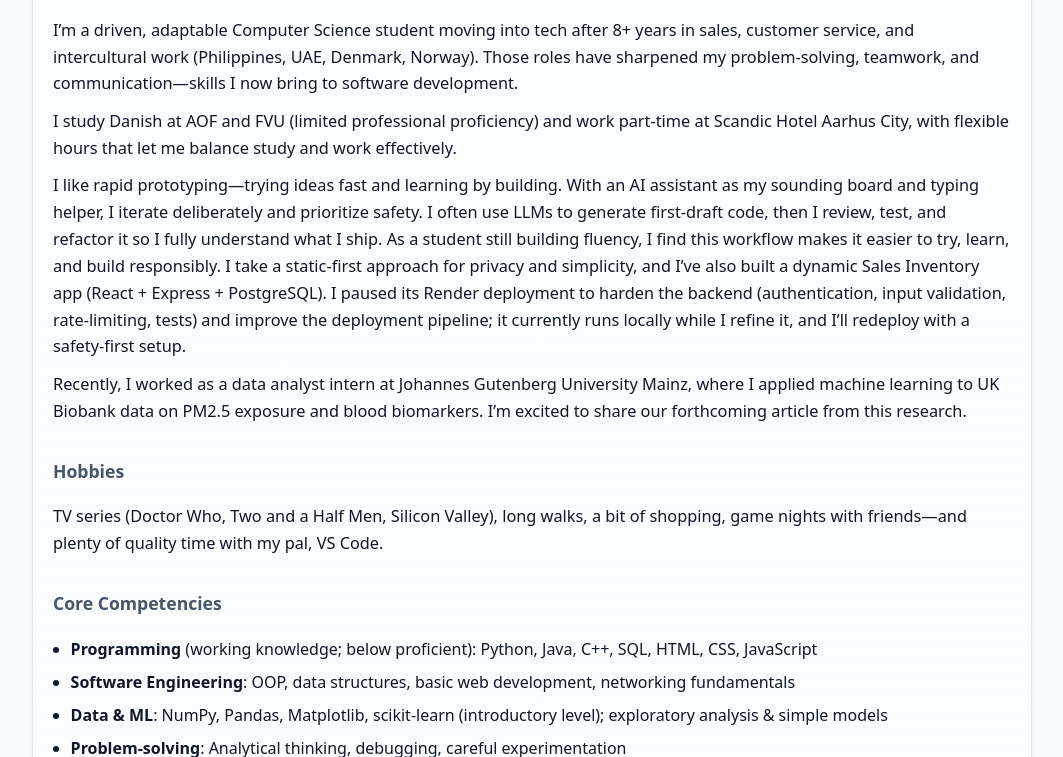
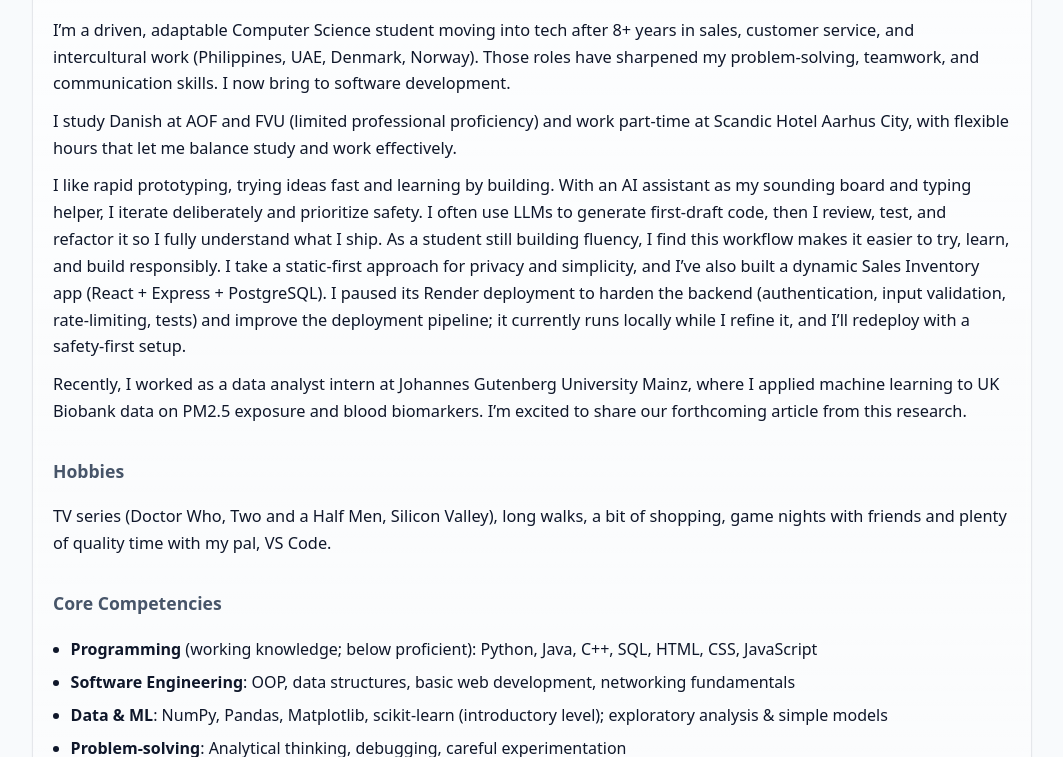
Before and after one commit to GraceDuquiza/GraceDuquiza.github.io, a website: page index.html in a window 1280 px wide. Shown: the part 400-1157 px from the top of the page, without its empty margins (108-1171 px from the left). Drawn offline with Linux system fonts and the light colour scheme.

Commit message:
update html

```diff
--- a/index.html
+++ b/index.html
@@ -96,16 +96,16 @@
             <!-- ===== About (EN) ===== -->
             <section class="lang lang-en">
                 <h2>About Me</h2>
-                <p>I’m a driven, adaptable Computer Science student moving into tech after 8+ years in sales, customer service, and intercultural work (Philippines, UAE, Denmark, Norway). Those roles have sharpened my problem-solving, teamwork, and communication—skills I now bring to software development.</p>
+                <p>I’m a driven, adaptable Computer Science student moving into tech after 8+ years in sales, customer service, and intercultural work (Philippines, UAE, Denmark, Norway). Those roles have sharpened my problem-solving, teamwork, and communication skills. I now bring to software development.</p>
 
                 <p>I study Danish at AOF and FVU (limited professional proficiency) and work part-time at Scandic Hotel Aarhus City, with flexible hours that let me balance study and work effectively.</p>
 
-                <p>I like rapid prototyping—trying ideas fast and learning by building. With an AI assistant as my sounding board and typing helper, I iterate deliberately and prioritize safety. I often use LLMs to generate first-draft code, then I review, test, and refactor it so I fully understand what I ship. As a student still building fluency, I find this workflow makes it easier to try, learn, and build responsibly. I take a static-first approach for privacy and simplicity, and I’ve also built a dynamic Sales Inventory app (React + Express + PostgreSQL). I paused its Render deployment to harden the backend (authentication, input validation, rate-limiting, tests) and improve the deployment pipeline; it currently runs locally while I refine it, and I’ll redeploy with a safety-first setup.</p>
+                <p>I like rapid prototyping, trying ideas fast and learning by building. With an AI assistant as my sounding board and typing helper, I iterate deliberately and prioritize safety. I often use LLMs to generate first-draft code, then I review, test, and refactor it so I fully understand what I ship. As a student still building fluency, I find this workflow makes it easier to try, learn, and build responsibly. I take a static-first approach for privacy and simplicity, and I’ve also built a dynamic Sales Inventory app (React + Express + PostgreSQL). I paused its Render deployment to harden the backend (authentication, input validation, rate-limiting, tests) and improve the deployment pipeline; it currently runs locally while I refine it, and I’ll redeploy with a safety-first setup.</p>
 
                 <p>Recently, I worked as a data analyst intern at Johannes Gutenberg University Mainz, where I applied machine learning to UK Biobank data on PM2.5 exposure and blood biomarkers. I’m excited to share our forthcoming article from this research.</p>
 
                 <h3>Hobbies</h3>
-                <p>TV series (Doctor Who, Two and a Half Men, Silicon Valley), long walks, a bit of shopping, game nights with friends—and plenty of quality time with my pal, VS Code.</p>
+                <p>TV series (Doctor Who, Two and a Half Men, Silicon Valley), long walks, a bit of shopping, game nights with friends and plenty of quality time with my pal, VS Code.</p>
 
                 <h3>Core Competencies</h3>
                 <ul>
```
